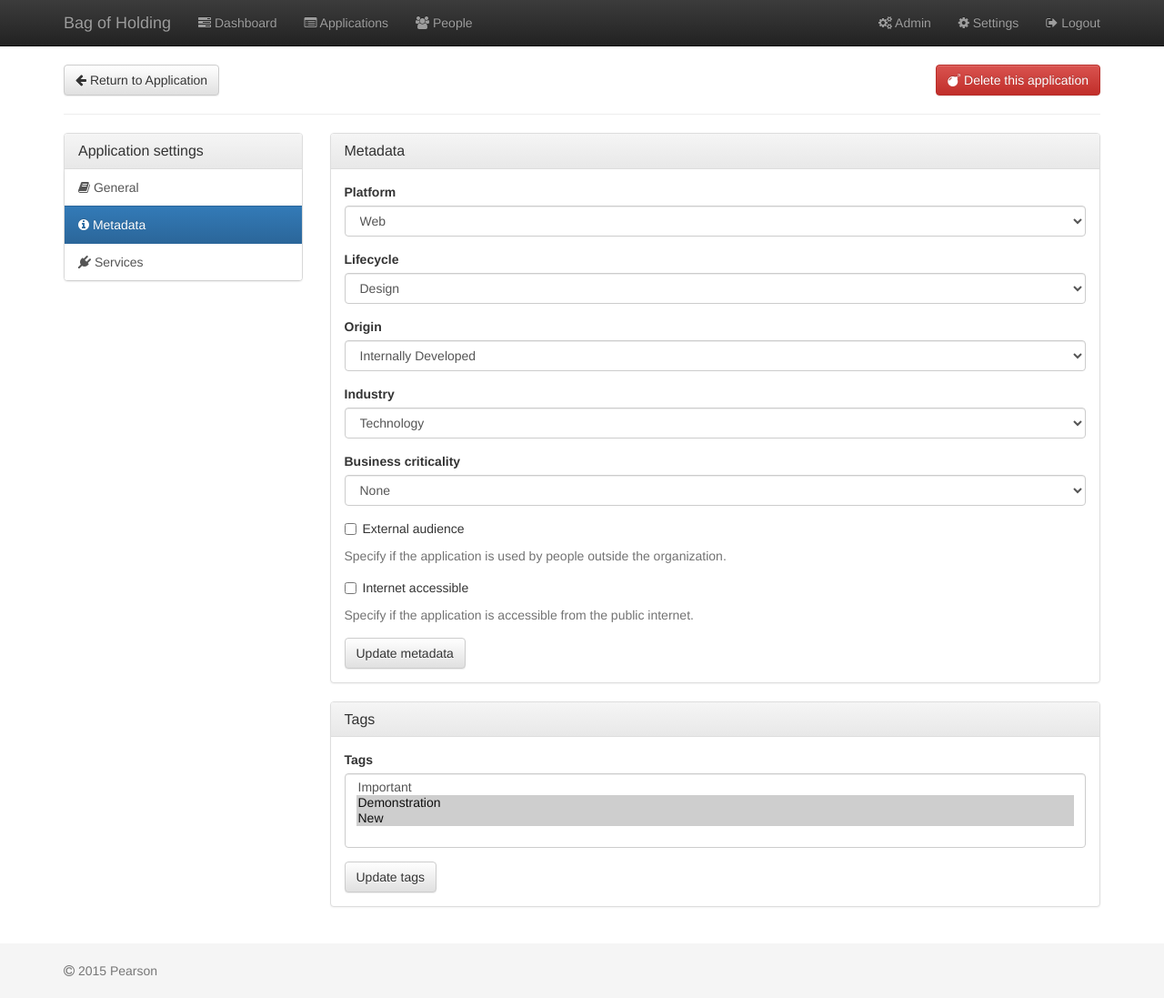
After one commit to aparsons/bag-of-holding, a Django app: page /tracker/applications/1/settings/metadata/ in a window 1280 px wide. The commit adds this page. Shown: the whole page at 91% size. Run offline with Django 3.2, Linux system fonts and the light colour scheme; the visitor is signed in with stand-in values (Sample User, id 1); data comes from the database, SQL or seed files in the repository; some libraries are stand-ins or nearby versions.

Commit message:
Changing application edit

```diff
--- a/appsec/accounts/templates/accounts/settings/account_settings.html
+++ b/appsec/accounts/templates/accounts/settings/account_settings.html
@@ -1,4 +1,4 @@
-{% extends "base_settings.html" %}
+{% extends "accounts/settings/base_settings.html" %}
 
 {% load widget_tweaks %}
 
--- a/appsec/accounts/templates/accounts/settings/notifications.html
+++ b/appsec/accounts/templates/accounts/settings/notifications.html
@@ -1,4 +1,4 @@
-{% extends "base_settings.html" %}
+{% extends "accounts/settings/base_settings.html" %}
 
 {% load widget_tweaks %}
 
--- a/appsec/accounts/templates/accounts/settings/profile.html
+++ b/appsec/accounts/templates/accounts/settings/profile.html
@@ -1,4 +1,4 @@
-{% extends "base_settings.html" %}
+{% extends "accounts/settings/base_settings.html" %}
 
 {% load widget_tweaks %}
 
--- /dev/null
+++ b/appsec/appsec/templates/forms/form_checkbox_snippet.html
@@ -0,0 +1,11 @@
+{% if control.errors %}<div class="has-error">{% endif %}
+<div class="form-group">
+  <div class="checkbox">
+    <label>
+      {{ control }}
+      {{ control.label }}
+    </label>
+  </div>
+  {% if control.help_text %}<p class="help-block">{{ control.help_text }}</p>{% endif %}
+</div>
+{% if control.errors %}</div>{% endif %}
--- a/appsec/tracker/forms.py
+++ b/appsec/tracker/forms.py
@@ -9,10 +9,22 @@ class ApplicationAddForm(forms.ModelForm):
         fields = ['name', 'description']
 
 
-class ApplicationEditForm(forms.ModelForm):
+class ApplicationSettingsGeneralForm(forms.ModelForm):
     class Meta:
         model = Application
-        fields = ['name', 'description', 'platform', 'lifecycle', 'origin', 'industry', 'business_criticality', 'external_audience', 'internet_accessible', 'tags']
+        fields = ['name', 'description']
+
+
+class ApplicationSettingsMetadataForm(forms.ModelForm):
+    class Meta:
+        model = Application
+        fields = ['platform', 'lifecycle', 'origin', 'industry', 'business_criticality', 'external_audience', 'internet_accessible']
+
+
+class ApplicationSettingsTagsForm(forms.ModelForm):
+    class Meta:
+        model = Application
+        fields = ['tags']
 
 
 class ApplicationDeleteForm(forms.ModelForm):
--- a/appsec/tracker/templates/tracker/activities/detail.html
+++ b/appsec/tracker/templates/tracker/activities/detail.html
@@ -8,7 +8,7 @@
 {% block content %}
 <div class="row">
   <div class="col-md-12">
-    <a href="{% url 'tracker:engagement.detail' activity.engagement.id %}" class="btn btn-default" role="button"><span class="glyphicon glyphicon-arrow-left" aria-hidden="true"></span> Return to Engagement</a>
+    <a href="{% url 'tracker:engagement.detail' activity.engagement.id %}" class="btn btn-default" role="button"><span class="fa fa-arrow-left" aria-hidden="true"></span> Return to Engagement</a>
     <a href="{% url 'tracker:activity.edit' activity.id %}" class="btn btn-default pull-right" role="button"><span class="fa fa-pencil-square-o" aria-hidden="true"></span> Edit Activity</a>
   </div>
 </div>
--- a/appsec/tracker/templates/tracker/applications/detail.html
+++ b/appsec/tracker/templates/tracker/applications/detail.html
@@ -8,10 +8,10 @@
 {% block content %}
 <div class="row">
   <div class="col-md-6">
-    <a href="{% url 'tracker:application.list' %}" class="btn btn-default" role="button"><span class="glyphicon glyphicon-arrow-left" aria-hidden="true"></span> Return to Application List</a>
+    <a href="{% url 'tracker:application.list' %}" class="btn btn-default" role="button"><span class="fa fa-arrow-left" aria-hidden="true"></span> Return to Application List</a>
   </div>
   <div class="col-md-6">
-    <a href="{% url 'tracker:application.edit' application.id %}" class="btn btn-default pull-right" role="button"><span class="fa fa-pencil-square-o" aria-hidden="true"></span> Edit Application</a>
+    <a href="{% url 'tracker:application.settings.general' application.id %}" class="btn btn-default pull-right" role="button"><span class="fa fa-pencil-square-o" aria-hidden="true"></span> Edit Application</a>
   </div>
 </div>
 <hr>
--- /dev/null
+++ b/appsec/tracker/templates/tracker/applications/settings/base_settings.html
@@ -0,0 +1,38 @@
+{% extends "base.html" %}
+
+{% block title %}Application Settings{% endblock %}
+
+{% block content %}
+<div class="row">
+  <div class="col-md-6">
+    <a href="{% url 'tracker:application.detail' application.id %}" class="btn btn-default" role="button"><span class="fa fa-arrow-left" aria-hidden="true"></span> Return to Application</a>
+  </div>
+  <div class="col-md-6">
+    <form method="post" action="{% url 'tracker:application.delete' application.id %}">
+      {% csrf_token %}
+      <button class="btn btn-danger pull-right" type="submit" onclick="return confirm('Are you sure want to delete this application?');"><span class="fa fa-bomb" aria-hidden="true"></span> Delete this application</button>
+    </form>
+  </div>
+</div>
+
+<hr>
+
+<div class="row">
+  <div class="col-md-3">
+    <div class="panel panel-default">
+      <div class="panel-heading">
+        <h3 class="panel-title">Application settings</h3>
+      </div>
+      <div class="list-group">
+        <a href="{% url 'tracker:application.settings.general' application.id %}" class="list-group-item{% if active == 'general' %} active{% endif %}"><span class="fa fa-book" aria-hidden="true"></span> General</a>
+        <a href="{% url 'tracker:application.settings.metadata' application.id %}" class="list-group-item{% if active == 'metadata' %} active{% endif %}"><span class="fa fa-info-circle" aria-hidden="true"></span> Metadata</a>
+        <a href="{% url 'tracker:application.settings.services' application.id %}" class="list-group-item{% if active == 'services' %} active{% endif %}"><span class="fa fa-plug" aria-hidden="true"></span> Services</a>
+      </div>
+    </div>
+  </div>
+  <div class="col-md-9">
+    {% block settings_content %}
+    {% endblock settings_content %}
+  </div>
+</div>
+{% endblock content %}
--- /dev/null
+++ b/appsec/tracker/templates/tracker/applications/settings/metadata.html
@@ -0,0 +1,43 @@
+{% extends "tracker/applications/settings/base_settings.html" %}
+
+{% load widget_tweaks %}
+
+{% block title %}Application settings | Metadata{% endblock %}
+
+{% block settings_content %}
+<div class="panel panel-default">
+  <div class="panel-heading">
+    <h3 class="panel-title">Metadata</h3>
+  </div>
+  <div class="panel-body">
+    <form method="post" action="{% url 'tracker:application.settings.metadata' application.id %}">
+      {% csrf_token %}
+
+      {% include "forms/form_snippet.html" with control=metadata_form.platform %}
+      {% include "forms/form_snippet.html" with control=metadata_form.lifecycle %}
+      {% include "forms/form_snippet.html" with control=metadata_form.origin %}
+      {% include "forms/form_snippet.html" with control=metadata_form.industry %}
+      {% include "forms/form_snippet.html" with control=metadata_form.business_criticality %}
+      {% include "forms/form_checkbox_snippet.html" with control=metadata_form.external_audience %}
+      {% include "forms/form_checkbox_snippet.html" with control=metadata_form.internet_accessible %}
+
+      <button class="btn btn-default" name="submit-metadata" type="submit">Update metadata</button>
+    </form>
+  </div>
+</div>
+
+<div class="panel panel-default">
+  <div class="panel-heading">
+    <h3 class="panel-title">Tags</h3>
+  </div>
+  <div class="panel-body">
+    <form method="post" action="{% url 'tracker:application.settings.metadata' application.id %}">
+      {% csrf_token %}
+
+      {% include "forms/form_snippet.html" with control=tags_form.tags %}
+
+      <button class="btn btn-default" name="submit-tags" type="submit">Update tags</button>
+    </form>
+  </div>
+</div>
+{% endblock settings_content %}
--- a/appsec/tracker/templates/tracker/dashboard.html
+++ b/appsec/tracker/templates/tracker/dashboard.html
@@ -23,6 +23,8 @@
       </a>
       {% endfor %}
     </div>
+    {% else %}
+    <p class="text-muted">No activities</p>
     {% endif %}
   </div>
 </div>
--- a/appsec/tracker/templates/tracker/engagements/detail.html
+++ b/appsec/tracker/templates/tracker/engagements/detail.html
@@ -8,7 +8,7 @@
 {% block content %}
 <div class="row">
   <div class="col-md-12">
-    <a href="{% url 'tracker:application.detail' engagement.application.id %}" class="btn btn-default" role="button"><span class="glyphicon glyphicon-arrow-left" aria-hidden="true"></span> Return to Application</a>
+    <a href="{% url 'tracker:application.detail' engagement.application.id %}" class="btn btn-default" role="button"><span class="fa fa-arrow-left" aria-hidden="true"></span> Return to Application</a>
     <a href="{% url 'tracker:engagement.edit' engagement.id %}" class="btn btn-default pull-right" role="button"><span class="fa fa-pencil-square-o" aria-hidden="true"></span> Edit Engagement</a>
   </div>
 </div>
--- a/appsec/tracker/urls.py
+++ b/appsec/tracker/urls.py
@@ -8,8 +8,11 @@ urlpatterns = patterns('',
     url(r'^applications/$', views.application_list, name='application.list'),
     url(r'^applications/add/$', views.application_add, name='application.add'),
     url(r'^applications/(?P<application_id>\d+)/$', views.application_detail, name='application.detail'),
-    url(r'^applications/(?P<application_id>\d+)/edit/$', views.application_edit, name='application.edit'),
     url(r'^applications/(?P<application_id>\d+)/delete/$', views.application_delete, name='application.delete'),
+
+    url(r'^applications/(?P<application_id>\d+)/settings/general/$', views.application_settings_general, name='application.settings.general'),
+    url(r'^applications/(?P<application_id>\d+)/settings/metadata/$', views.application_settings_metadata, name='application.settings.metadata'),
+    url(r'^applications/(?P<application_id>\d+)/settings/services/$', views.application_settings_services, name='application.settings.services'),
 
     # Engagement Routes
     url(r'^applications/(?P<application_id>\d+)/engagements/add/$', views.engagement_add, name='engagement.add'),
--- a/appsec/tracker/views.py
+++ b/appsec/tracker/views.py
@@ -7,7 +7,8 @@ from django.shortcuts import get_object_or_404, render, redirect
 from django.views.decorators.http import require_http_methods
 
 from tracker.models import Application, Engagement, Activity, Tag, Person
-from tracker.forms import ApplicationAddForm, ApplicationEditForm, ApplicationDeleteForm, EngagementAddForm, EngagementEditForm, EngagementDeleteForm, EngagementCommentAddForm, ActivityAddForm, ActivityEditForm, ActivityDeleteForm, ActivityCommentAddForm
+from tracker.forms import ApplicationAddForm, ApplicationDeleteForm, EngagementAddForm, EngagementEditForm, EngagementDeleteForm, EngagementCommentAddForm, ActivityAddForm, ActivityEditForm, ActivityDeleteForm, ActivityCommentAddForm
+from tracker.forms import ApplicationSettingsGeneralForm, ApplicationSettingsMetadataForm, ApplicationSettingsTagsForm
 
 
 # Dashboard
@@ -78,17 +79,59 @@ def application_add(request):
 
 @login_required
 @require_http_methods(['GET', 'POST'])
-def application_edit(request, application_id):
+def application_settings_general(request, application_id):
     application = get_object_or_404(Application, pk=application_id)
 
-    form = ApplicationEditForm(request.POST or None, instance=application)
+    general_form = ApplicationSettingsGeneralForm(request.POST or None, instance=application)
 
-    if request.method == 'POST' and form.is_valid():
-        application = form.save()
-        messages.success(request, 'You successfully updated this application.', extra_tags='Yay!')
-        return redirect('tracker:application.detail', application_id=application.id)
+    if request.method == 'POST' and general_form.is_valid():
+        general_form.save()
+        messages.success(request, 'You successfully updated this application\'s general information.', extra_tags='Yay!')
 
-    return render(request, 'tracker/applications/edit.html', {'form': form, 'application': application})
+    return render(request, 'tracker/applications/settings/general.html', {
+        'application': application,
+        'general_form': general_form,
+        'active': 'general'
+    })
+
+
+@login_required
+@require_http_methods(['GET', 'POST'])
+def application_settings_metadata(request, application_id):
+    application = get_object_or_404(Application, pk=application_id)
+
+    metadata_form = ApplicationSettingsMetadataForm(instance=application)
+    tags_form = ApplicationSettingsTagsForm(instance=application)
+
+    if request.method == 'POST':
+        if 'submit-metadata' in request.POST:
+            metadata_form = ApplicationSettingsMetadataForm(request.POST, instance=application)
+            if metadata_form.is_valid():
+                metadata_form.save()
+                messages.success(request, 'You successfully updated this application\'s metadata.', extra_tags='Yay!')
+        elif 'submit-tags' in request.POST:
+            tags_form = ApplicationSettingsTagsForm(request.POST, instance=application)
+            if tags_form.is_valid():
+                tags_form.save()
+                messages.success(request, 'You successfully updated this application\'s tags.', extra_tags='Yay!')
+
+    return render(request, 'tracker/applications/settings/metadata.html', {
+        'application': application,
+        'metadata_form': metadata_form,
+        'tags_form': tags_form,
+        'active': 'metadata'
+    })
+
+
+@login_required
+@require_http_methods(['GET', 'POST'])
+def application_settings_services(request, application_id):
+    application = get_object_or_404(Application, pk=application_id)
+
+    return render(request, 'tracker/applications/settings/services.html', {
+        'application': application,
+        'active': 'services'
+    })
 
 
 @login_required
```
Also changed, not shown: appsec/tracker/templates/tracker/applications/edit.html (deleted, +0 -163 lines), appsec/tracker/templates/tracker/applications/settings/general.html (added, +52 -0 lines), appsec/tracker/templates/tracker/applications/settings/services.html (added, +34 -0 lines), appsec/accounts/templates/accounts/settings/base_settings.html (renamed from appsec/accounts/templates/base_settings.html).
